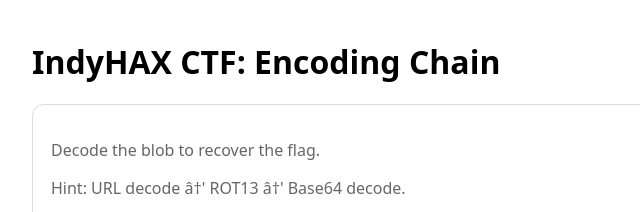
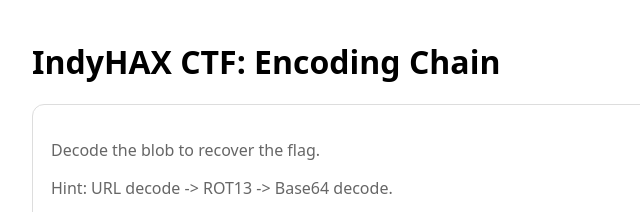
Before and after one commit to indyhax/indyhax-encoding-chain, a plain HTML site: page index.html in a window 1280 px wide. Shown: the top 212 px of the page, 158-798 px from the left. Drawn offline with Linux system fonts and the light colour scheme.

Commit message:
Sanitize encoding artifacts / remove dashes

```diff
--- a/index.html
+++ b/index.html
@@ -3,7 +3,7 @@
 <head>
   <meta charset="utf-8" />
   <meta name="viewport" content="width=device-width,initial-scale=1" />
-  <title>IndyHAX CTF: €¢ Encoding Chain</title>
+  <title>IndyHAX CTF: - Encoding Chain</title>
   <style>
     body{font-family:system-ui,Segoe UI,Roboto,Arial,sans-serif;max-width:900px;margin:40px auto;padding:0 16px}
     .card{border:1px solid #ddd;border-radius:12px;padding:18px;background:#fff}
@@ -15,7 +15,7 @@
   <h1>IndyHAX CTF: Encoding Chain</h1>
   <div class="card">
     <p class="muted">Decode the blob to recover the flag.</p>
-    <p class="muted">Hint: URL decode â†' ROT13 â†' Base64 decode.</p>
+    <p class="muted">Hint: URL decode -> ROT13 -> Base64 decode.</p>
     <textarea readonly>FH5RJHuOJUgxMJAiMTIsoTS5MKWmK29hMI9vrI9iozI9</textarea>
   </div>
 </body>
```
